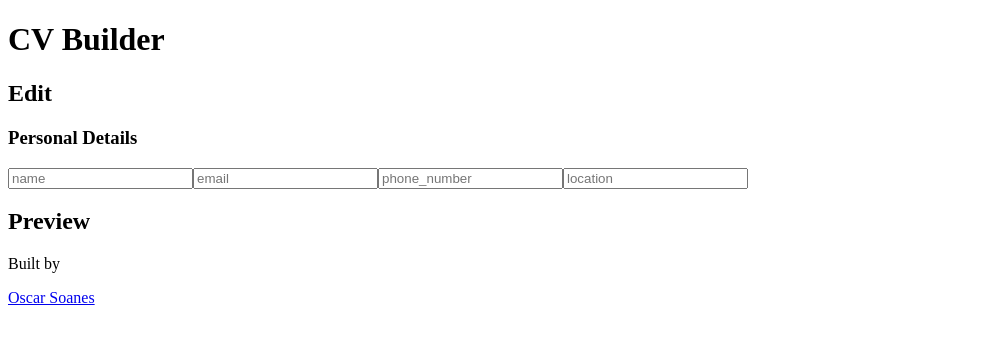
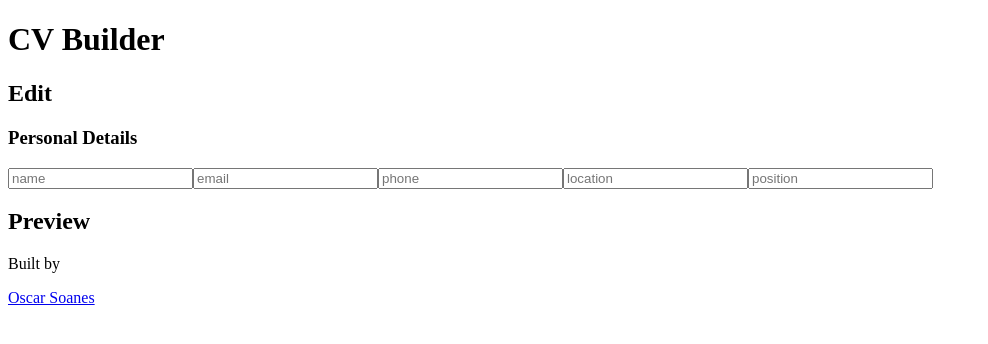
Before and after one commit to OscarSoanes/cv-project, a React (Create React App) app: page / in a window 1280 px wide. Shown: the top 344 px of the page, without its empty margins (0-988 px from the left). Built offline with nearby package versions, Linux system fonts and the light colour scheme.

Commit message:
Made onChange only require 1 type

```diff
--- a/src/components/Edit.jsx
+++ b/src/components/Edit.jsx
@@ -1,16 +1,17 @@
 import { Input } from "./Input";
 
-export function Edit({setName}) {
+export function Edit({changeField}) {
     return (
         <section>
             <h2>Edit</h2>
 
             <section>
                 <h3>Personal Details</h3>
-                <Input type="name" onChange={setName}></Input>
-                <Input type="email"></Input>
-                <Input type="phone_number"></Input>
-                <Input type="location"></Input>
+                <Input forType="name" onChange={changeField}></Input>
+                <Input forType="email" onChange={changeField}></Input>
+                <Input forType="phone" onChange={changeField}></Input>
+                <Input forType="location" onChange={changeField}></Input>
+                <Input forType="position" onChange={changeField}></Input>
             </section>
 
         </section>
--- a/src/components/Input.jsx
+++ b/src/components/Input.jsx
@@ -1,7 +1,7 @@
-export function Input({type, onChange}) {
+export function Input({forType, onChange}) {
     return (
         <>
-            <input type="text" id={type} placeholder={type} onChange={onChange}/>
+            <input type="text" id={forType} placeholder={forType} onChange={onChange}/>
         </>
     )
 }
--- a/src/components/Main.jsx
+++ b/src/components/Main.jsx
@@ -5,17 +5,18 @@ import { Edit } from "./Edit";
 export function Main() {
     const [data, setData] = useState(defaultData);
 
-    function setName(event) {
+    function changeField(event) {
         const toUpd = {...data};
-        toUpd.name = event.target.value;
+        const target = event.target.getAttribute("id");
+        toUpd[target] = event.target.value;
 
-        setData(toUpd)
+        setData(toUpd);
         console.log(data);
     }
 
     return (
         <main>
-            <Edit setName={setName}/>
+            <Edit changeField={changeField}/>
             <h2>Preview</h2>
         </main>
     )
```
